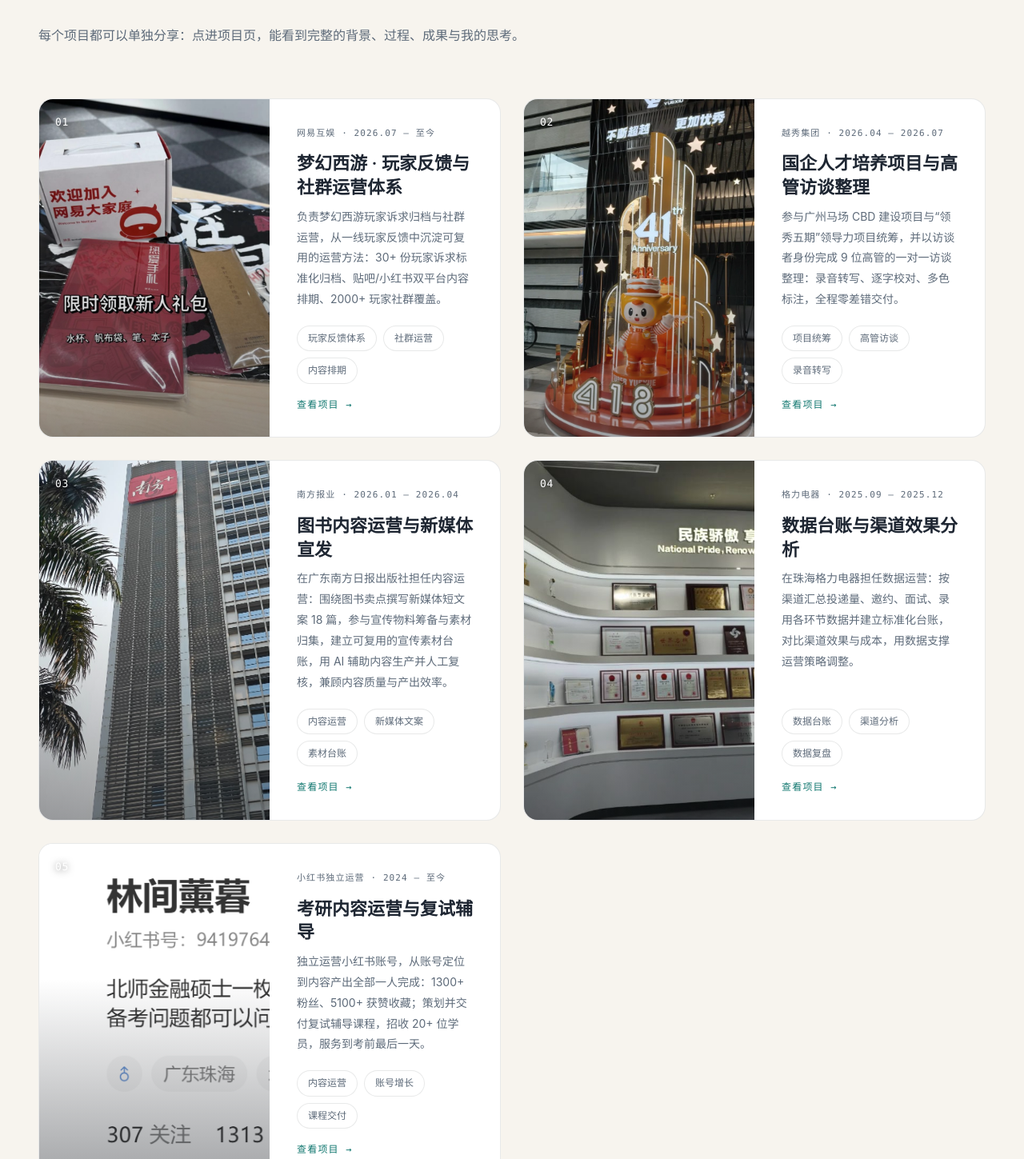
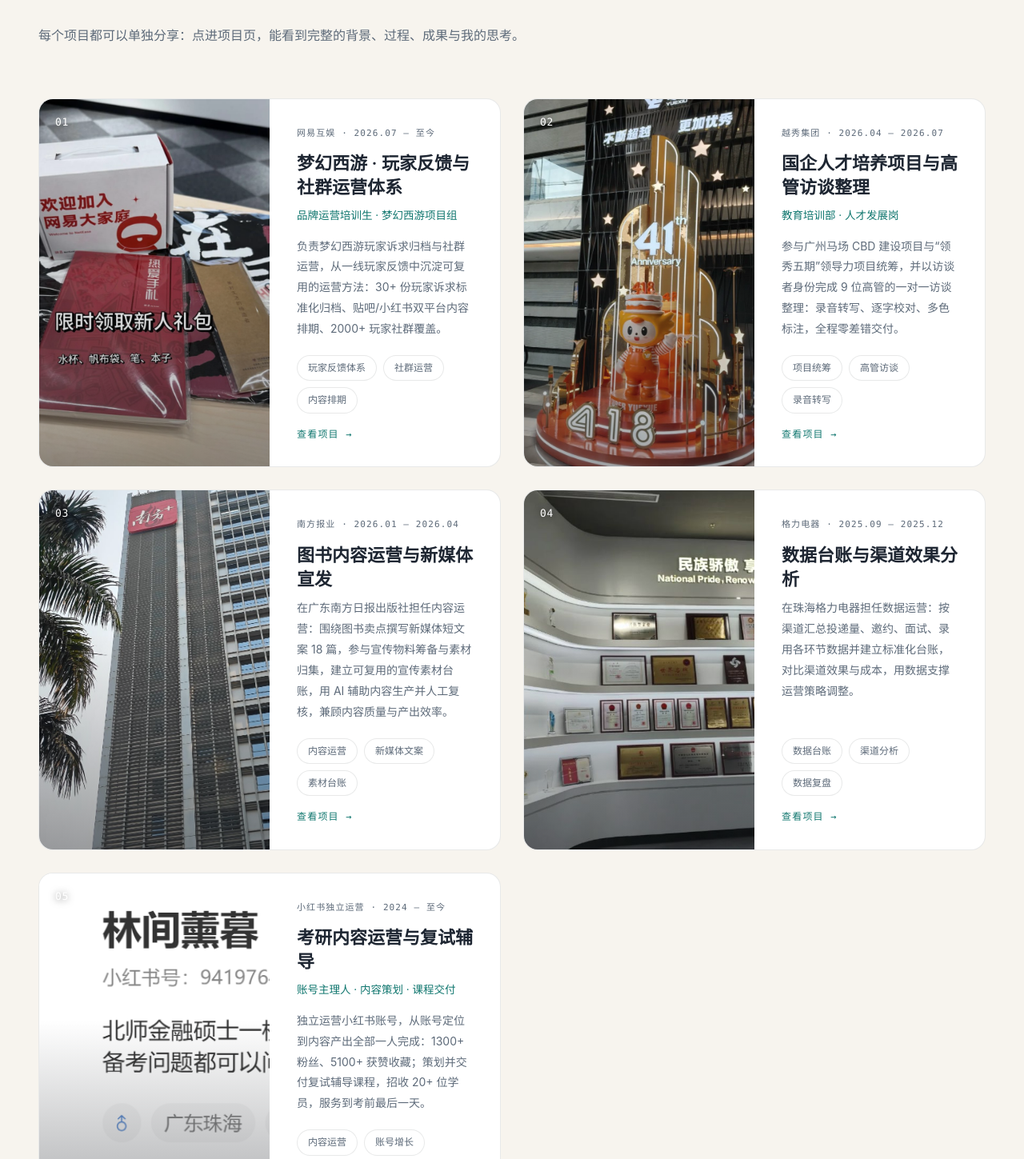
Before and after one commit to Zhangqian991010/zhangqian-projects, a React (Vite) app: page /#/ in a window 1280 px wide. Shown: the part 890-2339 px from the top of the page at 80% size. Built offline with nearby package versions, Linux system fonts and the light colour scheme.

Commit message:
仅删除南方报业与格力的职务名称，恢复其他项目职务显示

```diff
--- a/src/data/projects.js
+++ b/src/data/projects.js
@@ -11,6 +11,7 @@ export const projects = [
     id: 'netease',
     index: '01',
     company: '网易互娱',
+    role: '品牌运营培训生 · 梦幻西游项目组',
     period: '2026.07 — 至今',
     title: '梦幻西游 · 玩家反馈与社群运营体系',
     en: 'NETEASE GAMES',
@@ -128,6 +129,7 @@ export const projects = [
     id: 'yuexiu',
     index: '02',
     company: '越秀集团',
+    role: '教育培训部 · 人才发展岗',
     period: '2026.04 — 2026.07',
     title: '国企人才培养项目与高管访谈整理',
     en: 'YUE XIU GROUP',
@@ -337,6 +339,7 @@ export const projects = [
     id: 'xhs',
     index: '05',
     company: '小红书独立运营',
+    role: '账号主理人 · 内容策划 · 课程交付',
     period: '2024 — 至今',
     title: '考研内容运营与复试辅导',
     en: 'XIAOHONGSHU',
--- a/src/pages/Home.jsx
+++ b/src/pages/Home.jsx
@@ -41,6 +41,7 @@ export default function Home() {
               <div className="project-card-body">
                 <span className="mono project-card-company">{p.company} · {p.period}</span>
                 <h3 className="project-card-title">{p.title}</h3>
+                {p.role && <p className="project-card-role">{p.role}</p>}
                 <p className="project-card-summary">{p.summary}</p>
                 <div className="project-card-tags">
                   {p.tags.slice(0, 3).map((t) => <span key={t} className="tag">{t}</span>)}
--- a/src/pages/ProjectDetail.jsx
+++ b/src/pages/ProjectDetail.jsx
@@ -31,6 +31,7 @@ export default function ProjectDetail() {
             <span>{project.period}</span>
           </p>
           <h1 className="detail-hero-title">{project.title}</h1>
+          {project.role && <p className="detail-hero-role">{project.role}</p>}
           <div className="detail-hero-tags">
             {project.tags.map((t) => <span key={t} className="tag tag--light">{t}</span>)}
           </div>
```
